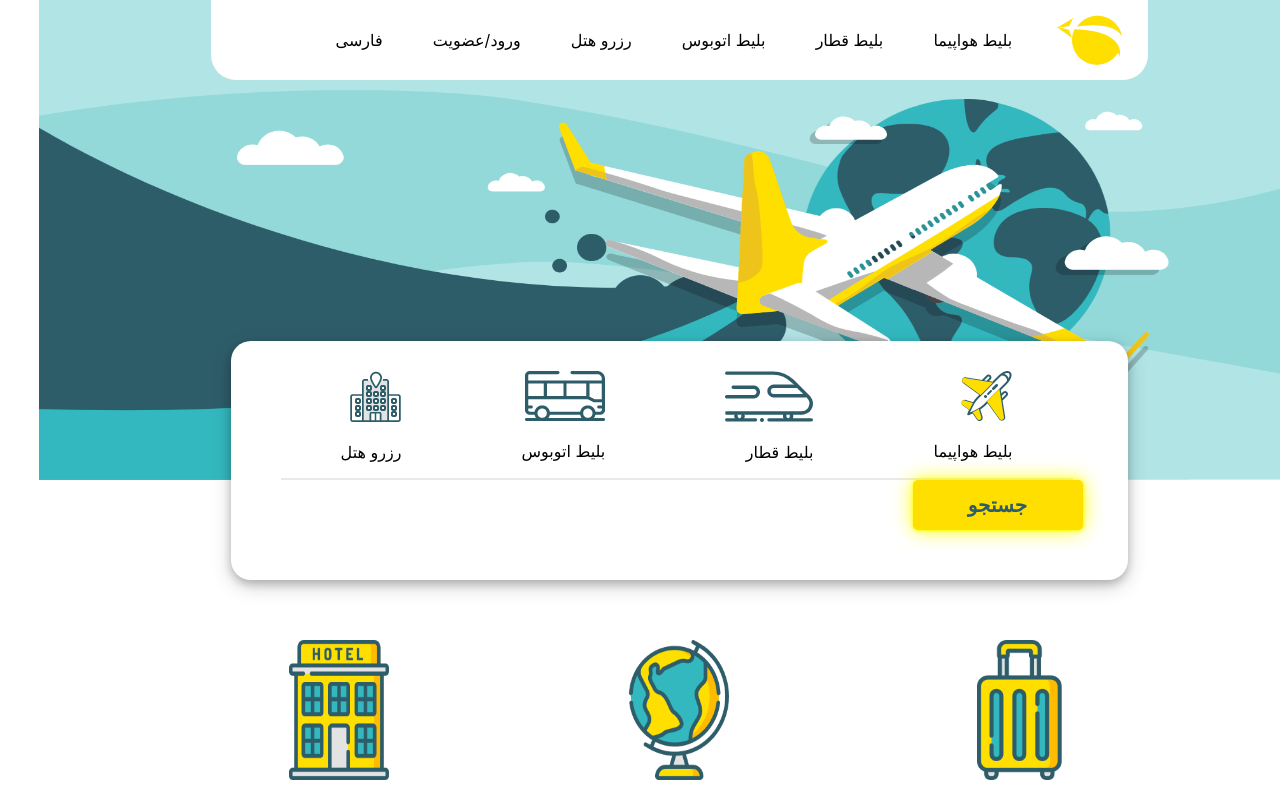
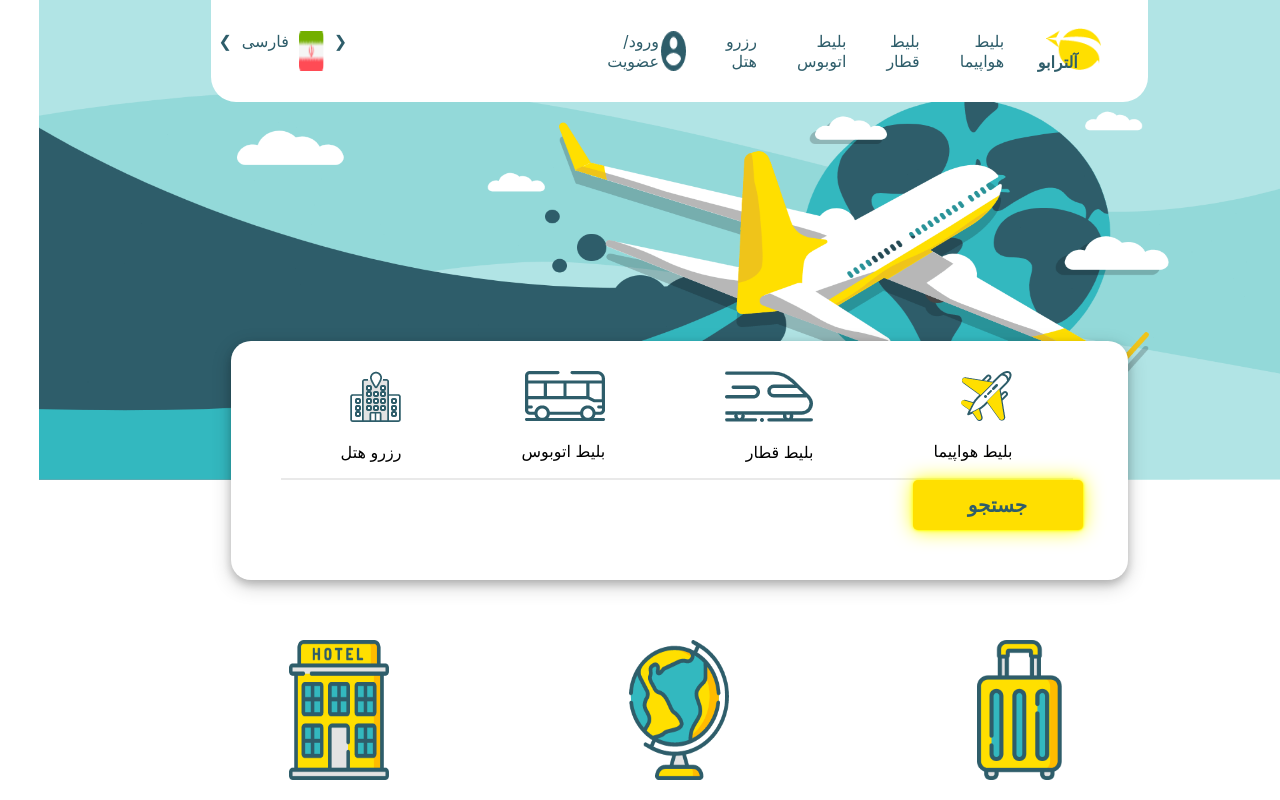
Before and after one commit to mohsen-pashootan/nahira-test-project, a React (Create React App) app: page / in a window 1280 px wide. Shown: the top 800 px of the page. Built offline with nearby package versions, Linux system fonts and the light colour scheme.

Commit message:
nav icons and texts fit the box

```diff
--- a/src/layouts/main/main.css
+++ b/src/layouts/main/main.css
@@ -19,13 +19,11 @@
     position: relative;
 }
 
-
-
+/*-----------navBar-----------------*/
 .nav {
     display: flex;
     flex-direction: row;
     position: absolute;
-    justify-content: space-around;
     align-items: center;
     background-color: white;
     padding: 15px 5px 15px 100px;
@@ -33,23 +31,60 @@
     width: 65%;
     border-radius: 0px 0px 25px 25px;
     z-index: 2;
-
 }
 
-.nav img {
-    width: 65px;
-    height: 50px;
+.logo-nav {
+    position: relative;
+    text-align: center;
+    right: 5%;
 }
 
-.nav span {
-    text-decoration: none;
-    color: black;
-    margin: 0px 5px;
-
+.logo-nav h4 {
+    position: absolute;
+    top: 6%;
+    right: 42%;
+    color: #2E5D6A;
 }
 
-.lang {
-    justify-self: flex-end;
+.logo-nav img {
+    width: 55px;
+    height: 42px;
+}
+
+.tickets-nav {
+    position: relative;
+    right: 10%;
+    display: flex;
+    flex-direction: row;
+}
+
+
+.tickets-nav p {
+    text-decoration: none;
+    color: #2E5D6A;
+    margin-left: 40px;
+    display: inline-flex;
+}
+
+.tickets-nav img {
+    width: 25px;
+    margin-left: 2px;
+}
+
+.tickets-nav p:last-child {
+    margin-right: 220px;
+}
+
+.lang img {
+    margin-left: 10px;
+}
+
+.lang span:first-child {
+    margin-left: 10px;
+}
+
+.lang span:last-child {
+    margin-right: 10px;
 }
 
 
--- a/src/layouts/main/main.js
+++ b/src/layouts/main/main.js
@@ -11,13 +11,26 @@ export default function MainPage() {
       <div className="container">
         <header className="header">
           <nav className="nav">
-            <img src="/logo-altra.png" alt="" />
-            <span>بلیط هواپیما</span>
-            <span>بلیط قطار</span>
-            <span>بلیط اتوبوس</span>
-            <span>رزرو هتل</span>
-            <span>ورود/عضویت</span>
-            <span className="lang">فارسی </span>
+            <span className="logo-nav">
+              <img src="/logo-altra.png" alt="logo-altra" />
+              <h4>آلترابو</h4>
+            </span>
+            <span className="tickets-nav">
+              <p>بلیط هواپیما</p>
+              <p>بلیط قطار</p>
+              <p> بلیط اتوبوس </p>
+              <p>رزرو هتل</p>
+              <p>
+                <img src="/ic_account_circle.png" alt="ic_account_circle" />
+                ورود/عضویت
+              </p>
+              <p className="lang">
+                <span>&#10094;</span>
+                <img src="/ir.png" alt="ir" />
+                فارسی
+                <span>&#10095;</span>
+              </p>
+            </span>
           </nav>
 
           <section className="search-service">
```
Also changed, not shown: public/ic_account_circle.png (added), public/ir.png (added).
